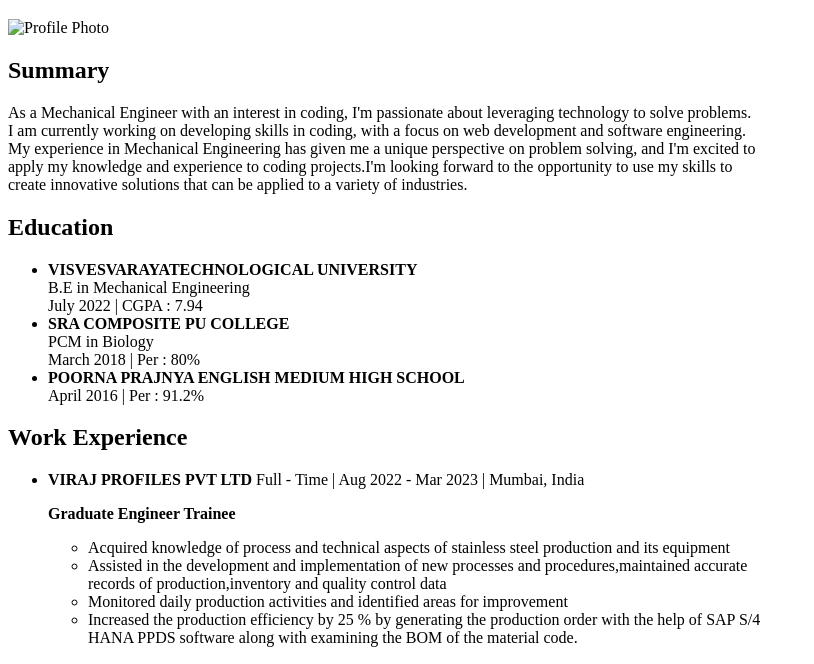
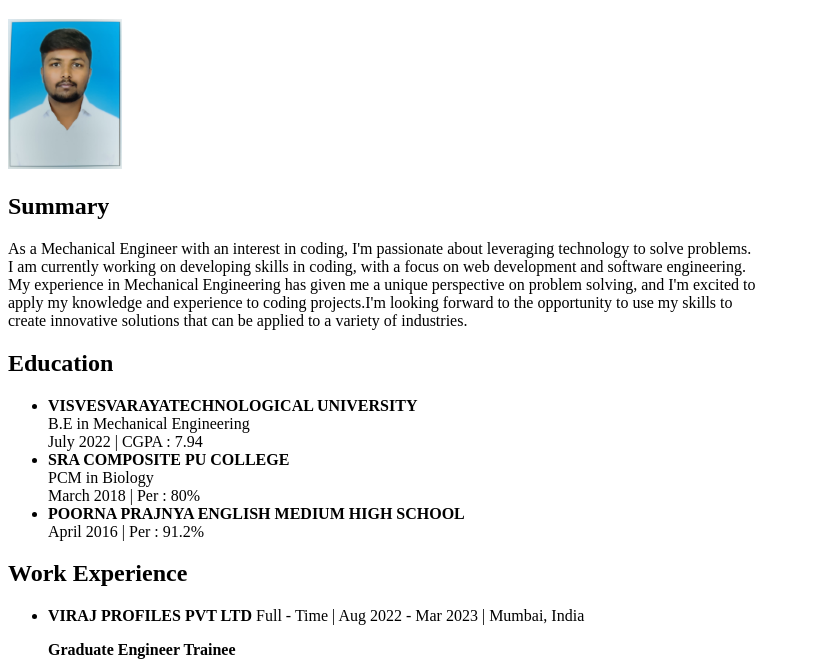
Before and after one commit to Basavaraj69/html-portfolio, a plain HTML site: page index.html in a window 1280 px wide. Shown: the part 61-725 px from the top of the page, without its empty margins (0-814 px from the left). Drawn offline with Linux system fonts and the light colour scheme.

Commit message:
Update index.html

```diff
--- a/index.html
+++ b/index.html
@@ -6,7 +6,7 @@
     </head>
     <body>
         <h1> Basavaraj Chinchakhandi</h1>
-        <img src="./image/Basavaraj.jpeg" height="150" alt="Profile Photo">
+        <img src="./image/Basavaraj.png" height="150" alt="Profile Photo">
         <h2>Summary</h2>
         <p>As a Mechanical Engineer with an interest in coding, I'm passionate about leveraging technology to solve problems.<br/>
             I am currently working on developing skills in coding, with a focus on web development and software engineering. <br/>
```
